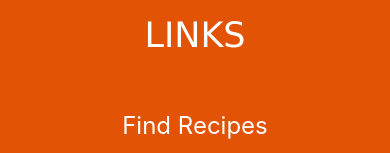
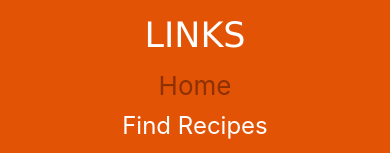
Before and after one commit to JoshuaGutie/flexible-foods, a React (Create React App) app: page / in a window 390 px wide. In both pictures the pointer is over the link "Home". Shown: the part 2566-2719 px from the top of the page. Built offline with nearby package versions, Linux system fonts and the light colour scheme.

Commit message:
small bug fix

```diff
--- a/src/components/css/footer.css
+++ b/src/components/css/footer.css
@@ -82,4 +82,9 @@ font-size: 26px;
     .footer span {
     }
 
+    .footerLinks a:hover {
+        color: #8D3100;
+        }
+
+
 }
```
